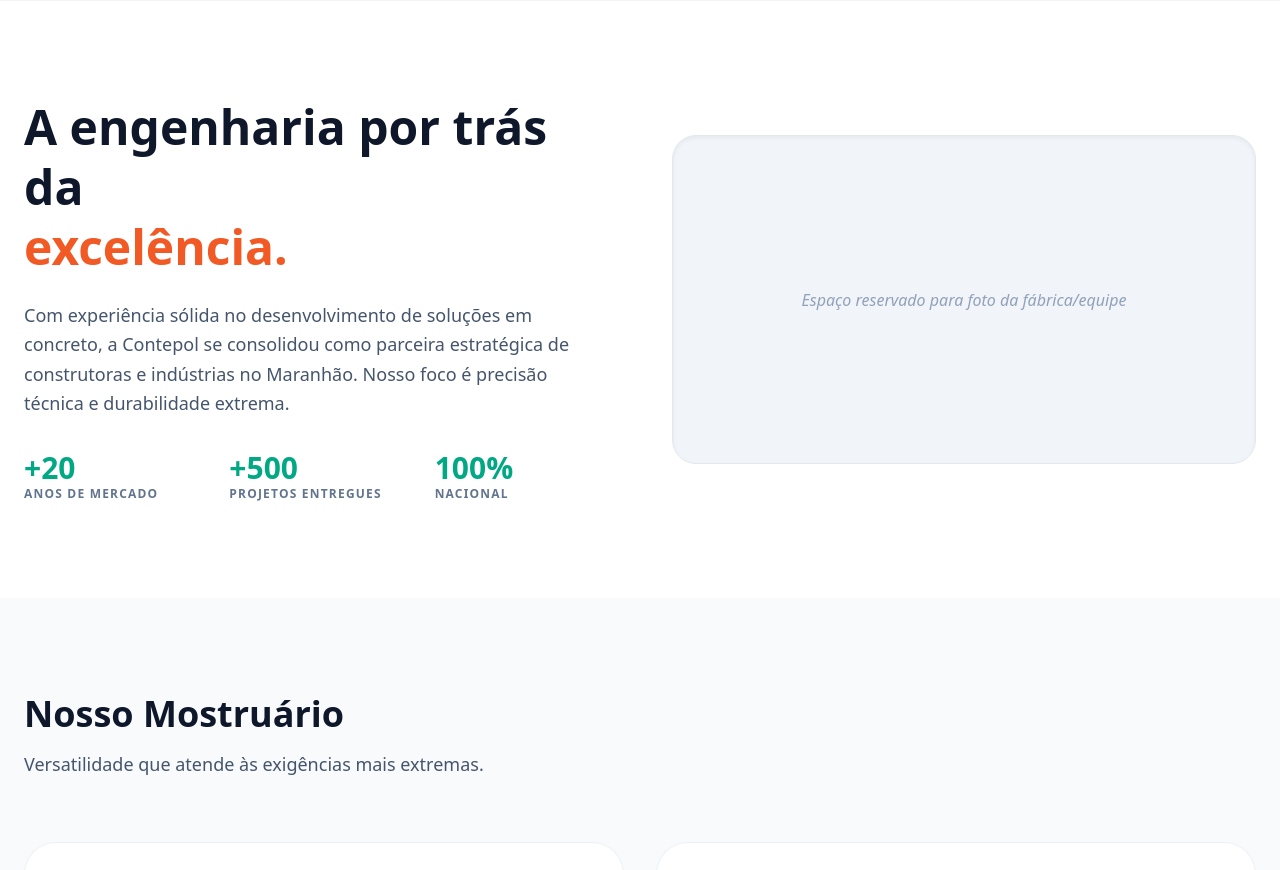
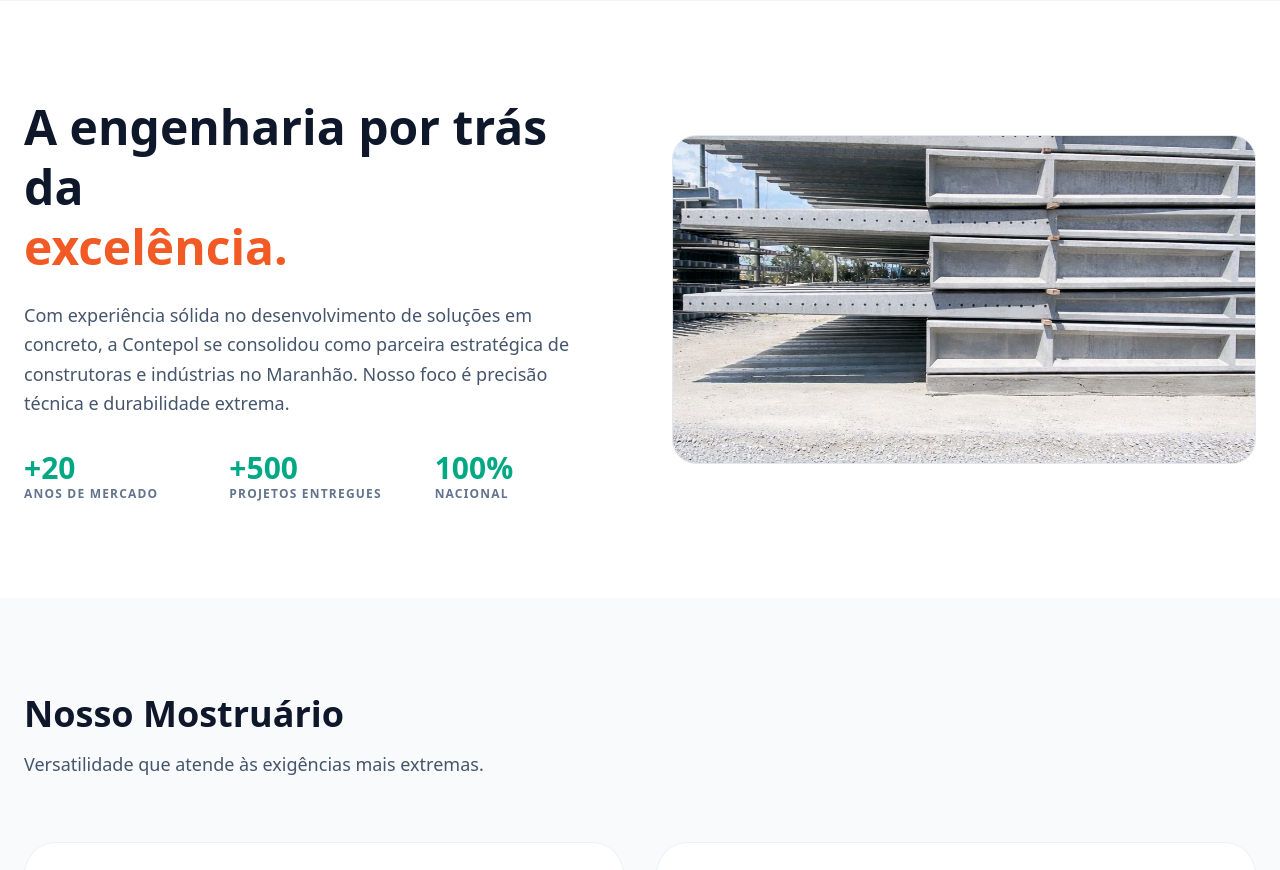
Before and after one commit to ManciaLeo/contepol-website, a Next.js app: page / in a window 1280 px wide. Shown: the part 960-1830 px from the top of the page. Built offline with nearby package versions, Linux system fonts and the light colour scheme.

Commit message:
foto-capa

```diff
--- a/app/page.tsx
+++ b/app/page.tsx
@@ -136,10 +136,16 @@
             </div>
           </div>
           <Reveal delay={0.4}>
-            <div className="bg-slate-100 dark:bg-slate-900 rounded-3xl aspect-video flex items-center justify-center border border-slate-200 dark:border-slate-800 text-slate-400 shadow-inner transition-colors">
-              <p className="font-medium italic">Espaço reservado para foto da fábrica/equipe</p>
-            </div>
-          </Reveal>
+  <div className="relative rounded-3xl aspect-video overflow-hidden border border-slate-200 dark:border-slate-800 shadow-inner group">
+    <Image
+      src="/foto-capa.jpeg"
+      alt="Equipe e Fábrica da Contepol"
+      fill
+      className="object-cover group-hover:scale-105 transition-transform duration-700 ease-in-out"
+      sizes="(max-width: 768px) 100vw, 50vw"
+    />
+  </div>
+</Reveal>
         </div>
       </section>
 
```
Also changed, not shown: public/foto-capa.jpeg (added).
